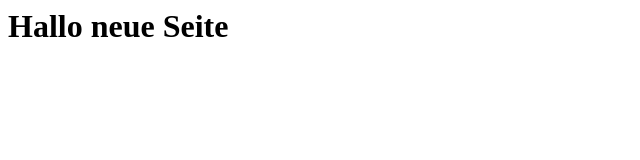
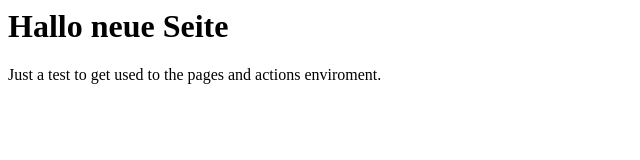
Before and after one commit to ThorF-Unnoetig/test, a plain HTML site: page index.html in a window 1280 px wide. Shown: the whole page, without its empty margins (0-640 px from the left). Drawn offline with Linux system fonts and the light colour scheme.

Commit message:
Update index.html

```diff
--- a/index.html
+++ b/index.html
@@ -1 +1,2 @@
 <h1>Hallo neue Seite</h1>
+<p>Just a test to get used to the pages and actions enviroment.</p>
```
